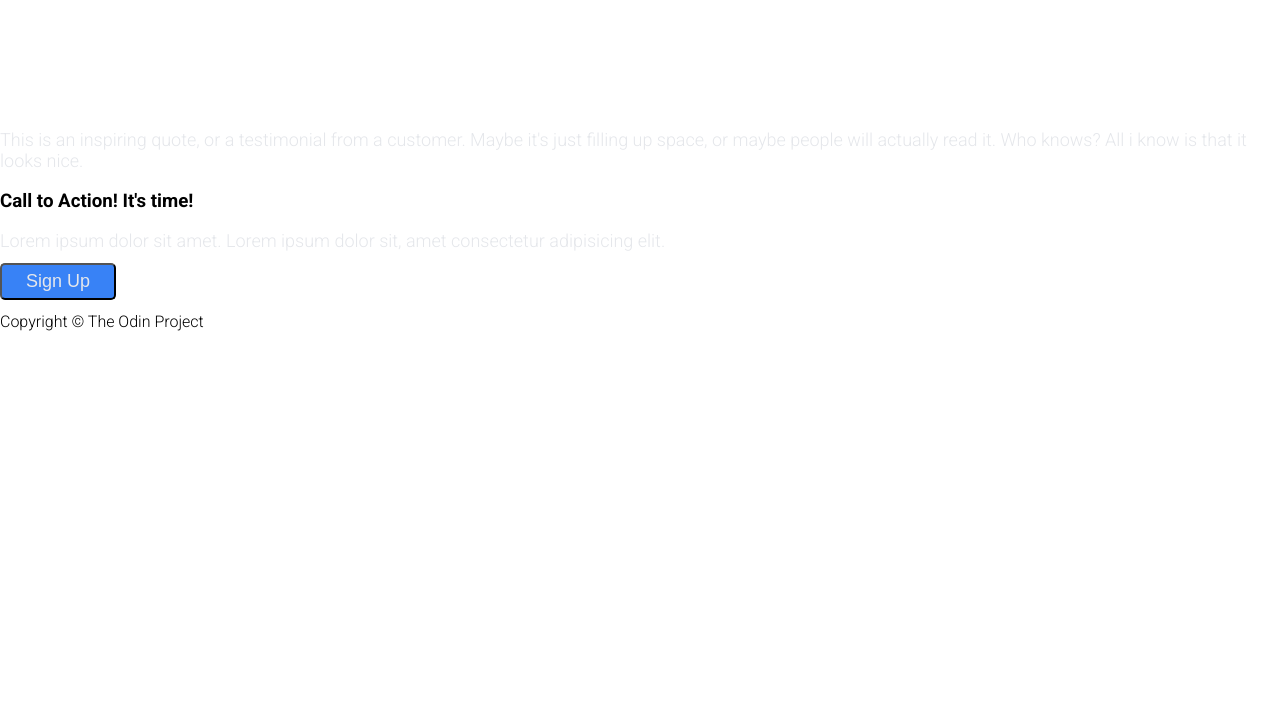
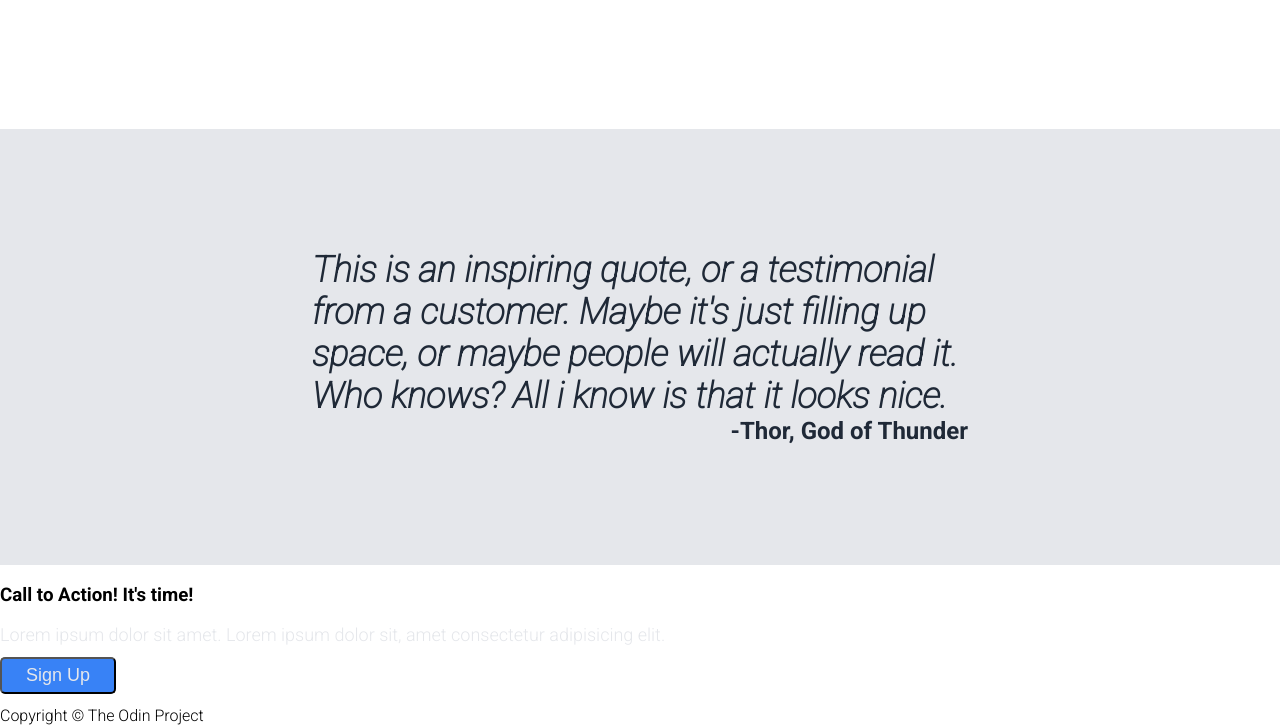
Before and after one commit to OrianaLand/odin-landingpage, a plain HTML site: page index.html in a window 1280 px wide. Shown: the part 875-1600 px from the top of the page. Before the commit the page ends 1206 px from the top, so only its background shows below. Drawn offline with Linux system fonts and the light colour scheme.

Commit message:
Complete styling section three on landing page

```diff
--- a/index.html
+++ b/index.html
@@ -64,8 +64,12 @@
         </div>
     </div>
     <div class="section-three">
-        <p>This is an inspiring quote, or a testimonial from a customer. Maybe it's just filling up space, or maybe
-            people will actually read it. Who knows? All i know is that it looks nice. </p>
+        <div class="quote">
+            <p class="quote-text">This is an inspiring quote, or a testimonial from a customer. Maybe it's just filling
+                up space, or maybe
+                people will actually read it. Who knows? All i know is that it looks nice. </p>
+            <p class="quote-credit">-Thor, God of Thunder</p>
+        </div>
     </div>
     <div class="section-four">
         <h3>Call to Action! It's time!</h3>
--- a/style.css
+++ b/style.css
@@ -129,3 +129,27 @@ h2 {
 .sub-text p {
     color: #1f2937;
 }
+
+/* -----SECTION THREE STYLING----- */
+
+.section-three {
+    background-color: #e5e7eb;
+}
+
+.quote {
+    padding: 120px 312px;
+}
+
+.quote-text {
+    color: #1f2937;
+    font-size: 36px;
+    font-style: italic;
+    font-weight: 600;
+}
+
+.quote-credit {
+    color: #1f2937;
+    font-size: 24px;
+    text-align: end;
+    font-weight: 900;
+}
```
